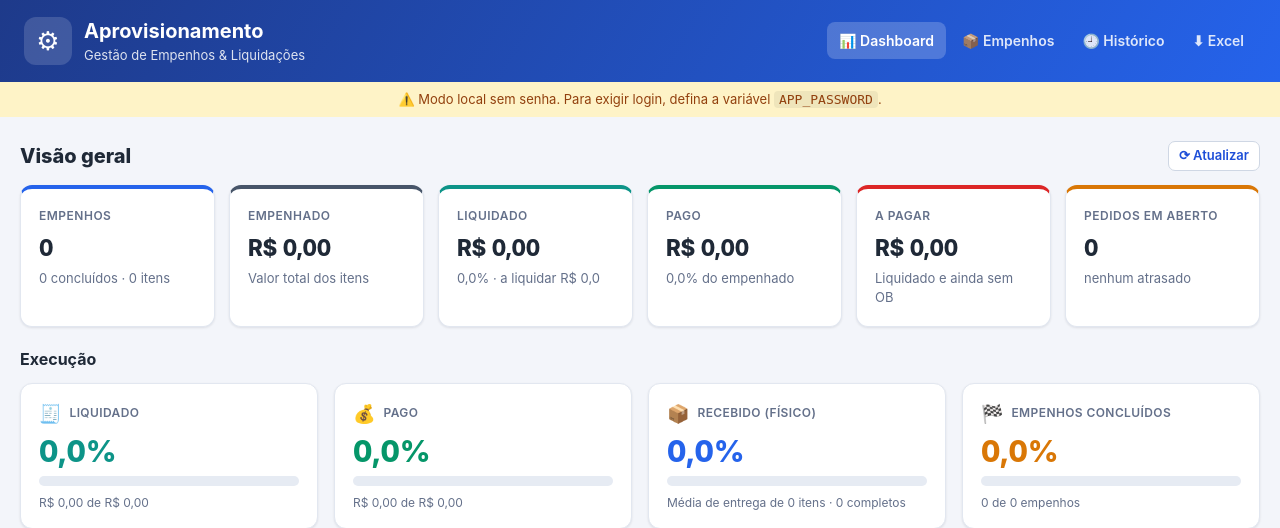
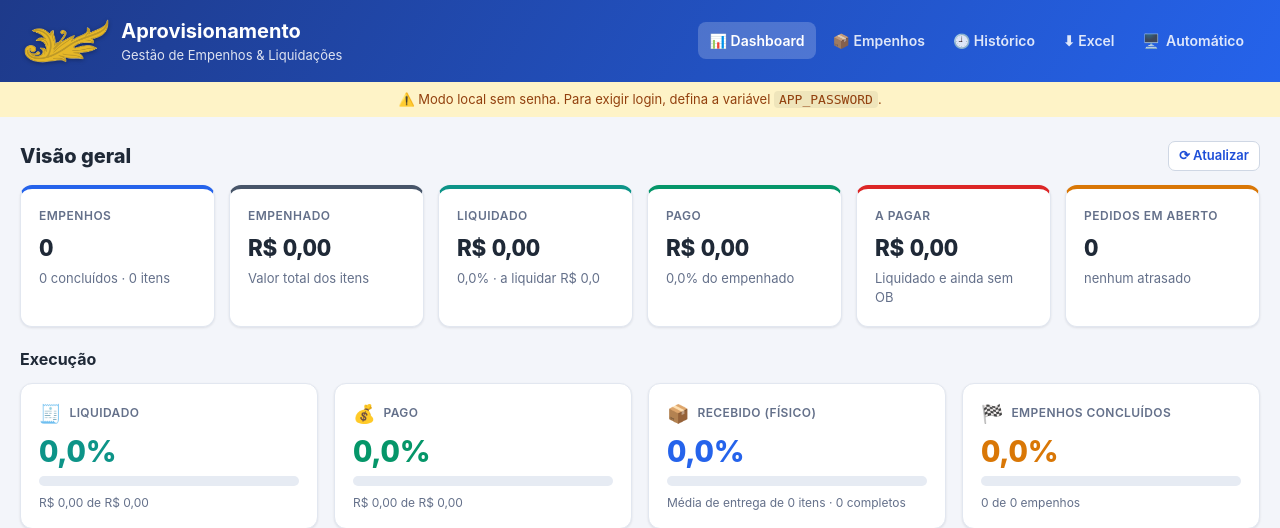
Before and after one commit to Mchristopher120/setordeaprovisionamento, a Flask app: page / in a window 1280 px wide. Shown: the top 528 px of the page. Run offline with Flask 3, Linux system fonts and the light colour scheme; data that the repository does not hold is empty; some libraries are stand-ins or nearby versions.

Commit message:
Modo escuro, folha de acanto da Logística e brasão do 3º CGEO no PDF
- Tema claro/escuro/automático (segue o sistema), com botão no topo e
  escolha salva no navegador; aplicado antes de desenhar a página
- Cores fixas do CSS viraram variáveis, com paleta escura própria
- Folha de acanto (Logística do Exército) como marca no dashboard e no login
- Brasão do 3º CGEO no cabeçalho do PDF do pedido

Co-Authored-By: Claude Opus 5.5 <noreply@anthropic.com>
Claude-Session: https://claude.ai/code/session_01RudTbaL8u1AjbmLtG6hihD

```diff
--- a/app.py
+++ b/app.py
@@ -1196,6 +1196,10 @@ def api_pedido_pdf(pid):
     LIGHT = (180, 196, 224)
     pdf.set_fill_color(*NAVY)
     pdf.rect(0, 0, 210, 30, "F")
+    # Brasão do 3º CGEO à esquerda do cabeçalho
+    brasao = os.path.join(BASE_DIR, "static", "img", "3cgeo.png")
+    if os.path.exists(brasao):
+        pdf.image(brasao, x=14, y=2.5, h=25)
     pdf.set_text_color(255, 255, 255)
     pdf.set_y(4.5)
     pdf.set_font("ArialU", "B", 9)
--- a/static/style.css
+++ b/static/style.css
@@ -28,6 +28,100 @@
     --shadow-hover: 0 6px 18px rgba(16,24,40,.08);
     --radius: 12px;
     --focus: 0 0 0 3px rgba(37,99,235,.28);
+    --primary-hover: #1d4ed8;
+    --surface-3: #eef1f6;
+    --input-bg: #ffffff;
+    --row-hover: #fafbfe;
+    --skel-a: #eef1f6;
+    --skel-b: #f7f9fc;
+    --ok-text: #047857;
+    --warn-text: #b45309;
+    --info-text: #0369a1;
+    --neutral-text: #475569;
+    --err-text: #7f1d1d;
+    --err-border: #f5b5b5;
+    --danger-border: #f3c4c4;
+    --danger-border-hover: #eba5a5;
+    --sec-border-hover: #b9c9ee;
+    --row-alert: #fff7f7;
+    --row-alert-hover: #fff0f0;
+    --alert-soft-bg: #fffafa;
+    --alert-soft-border: #fde2e2;
+    --ok-border: #a7f3d0;
+    --toast-bg: #1f2937;
+    --banner-text: #92400e;
+    --code-bg: rgba(0,0,0,.06);
+    --nf-line: #eef0f4;
+    --kpi-slate: #475569;
+    --topbar-bg: linear-gradient(120deg, #1e3a8a, #2563eb);
+    --auth-bg: linear-gradient(135deg, #1e3a8a 0%, #2563eb 60%, #3b82f6 100%);
+    --overlay: rgba(15,23,42,.55);
+    --hover-tint: rgba(37,99,235,.06);
+    color-scheme: light;
+}
+
+/* ---------- Tema escuro ----------
+   Aplicado por static/tema.js (data-theme="dark"), conforme a escolha
+   do usuário ou o tema do sistema operacional. */
+:root[data-theme="dark"] {
+    --bg: #0e131b;
+    --card: #161d28;
+    --surface-2: #1b2330;
+    --surface-3: #252f3f;
+    --border: #283243;
+    --border-strong: #374357;
+    --text: #e5e9f0;
+    --muted: #97a3b6;
+    --primary: #3b82f6;
+    --primary-hover: #2563eb;
+    --primary-dark: #93c5fd;
+    --primary-bg: rgba(59,130,246,.16);
+    --green: #34d399;
+    --green-bg: rgba(16,185,129,.16);
+    --red: #f87171;
+    --red-bg: rgba(239,68,68,.16);
+    --amber: #fbbf24;
+    --amber-bg: rgba(245,158,11,.16);
+    --warning: #a78bfa;
+    --warning-bg: rgba(139,92,246,.18);
+    --info: #38bdf8;
+    --info-bg: rgba(14,165,233,.16);
+    --track: #273142;
+    --liq: #22d3ee;
+    --liq-strong: #67e8f9;
+    --teal-bg: rgba(45,212,191,.15);
+    --slate: #64748b;
+    --shadow: 0 1px 3px rgba(0,0,0,.4), 0 1px 2px rgba(0,0,0,.3);
+    --shadow-hover: 0 6px 18px rgba(0,0,0,.45);
+    --focus: 0 0 0 3px rgba(96,165,250,.45);
+    --input-bg: #111821;
+    --row-hover: #1b2331;
+    --skel-a: #1b2330;
+    --skel-b: #232d3c;
+    --ok-text: #6ee7b7;
+    --warn-text: #fcd34d;
+    --info-text: #7dd3fc;
+    --neutral-text: #cbd5e1;
+    --err-text: #fecaca;
+    --err-border: rgba(248,113,113,.4);
+    --danger-border: rgba(248,113,113,.4);
+    --danger-border-hover: rgba(248,113,113,.65);
+    --sec-border-hover: #4b6aa8;
+    --row-alert: rgba(239,68,68,.07);
+    --row-alert-hover: rgba(239,68,68,.12);
+    --alert-soft-bg: rgba(239,68,68,.06);
+    --alert-soft-border: rgba(239,68,68,.28);
+    --ok-border: rgba(52,211,153,.35);
+    --toast-bg: #334155;
+    --banner-text: #fcd34d;
+    --code-bg: rgba(255,255,255,.1);
+    --nf-line: #232c3a;
+    --kpi-slate: #64748b;
+    --topbar-bg: linear-gradient(120deg, #0b1533, #1e3a8a);
+    --auth-bg: linear-gradient(135deg, #070d1f 0%, #10224f 60%, #1e3a8a 100%);
+    --overlay: rgba(0,0,0,.65);
+    --hover-tint: rgba(96,165,250,.08);
+    color-scheme: dark;
 }
 
 * { box-sizing: border-box; margin: 0; padding: 0; }
@@ -531,15 +625,18 @@ h4 { font-size: 15px; font-weight: 700; margin: 16px 0 10px; color: var(--text);
     color: #fff; font-size: 13px; padding: 6px 10px; margin-left: 8px;
     border-left: 1px solid rgba(255,255,255,.25); max-width: 180px; overflow: hidden; text-overflow: ellipsis; white-space: nowrap;
 }
-.banner-aviso { background: var(--amber-bg); color: #92400e; font-size: 13px; text-align: center; padding: 8px 16px; }
-.banner-aviso code, .auth-card code { background: rgba(0,0,0,.06); padding: 1px 5px; border-radius: 4px; }
+.logo-img { height: 44px; width: auto; display: block; filter: drop-shadow(0 1px 2px rgba(0,0,0,.35)); }
+.auth-logo-img { height: 62px; width: auto; margin: 0 auto 4px; display: block; }
+.btn-tema { background: none; border: none; font: inherit; font-size: 14px; font-weight: 600; cursor: pointer; display: inline-flex; gap: 6px; align-items: center; }
+.banner-aviso { background: var(--amber-bg); color: var(--banner-text); font-size: 13px; text-align: center; padding: 8px 16px; }
+.banner-aviso code, .auth-card code { background: var(--code-bg); padding: 1px 5px; border-radius: 4px; }
 .page-head { display: flex; justify-content: space-between; align-items: center; margin-bottom: 14px; gap: 12px; }
 .page-title { font-size: 20px; font-weight: 800; }
 
 /* ---------- Login / erro ---------- */
 .auth-body {
     min-height: 100vh; display: flex; align-items: center; justify-content: center; padding: 20px;
-    background: linear-gradient(135deg, #1e3a8a 0%, #2563eb 60%, #3b82f6 100%);
+    background: var(--auth-bg);
 }
 .auth-card {
     background: var(--card); border-radius: 16px; box-shadow: 0 24px 60px rgba(15,23,42,.35);
--- /dev/null
+++ b/static/tema.js
@@ -0,0 +1,51 @@
+// Tema claro / escuro. Carregado no <head> para aplicar antes de desenhar a página
+// (evita o "flash" branco). Preferência: 'auto' (segue o sistema), 'dark' ou 'light'.
+(function () {
+    var CHAVE = 'aprov-tema';
+    var midia = window.matchMedia ? window.matchMedia('(prefers-color-scheme: dark)') : null;
+
+    var memoria = null; // usado se o navegador bloquear o armazenamento
+    function lerPreferencia() {
+        if (memoria) return memoria;
+        try { return localStorage.getItem(CHAVE) || 'auto'; } catch (e) { return 'auto'; }
+    }
+    function salvarPreferencia(v) {
+        memoria = v;
+        try { localStorage.setItem(CHAVE, v); } catch (e) { /* vale só nesta página */ }
+    }
+    function aplicar(pref) {
+        var escuro = pref === 'dark' || (pref === 'auto' && midia && midia.matches);
+        document.documentElement.setAttribute('data-theme', escuro ? 'dark' : 'light');
+        document.documentElement.setAttribute('data-tema-pref', pref);
+        var btn = document.getElementById('btnTema');
+        if (btn) {
+            var info = {
+                auto: ['🖥️', 'Automático', 'Tema automático (segue o sistema). Clique para escuro.'],
+                dark: ['🌙', 'Escuro', 'Tema escuro. Clique para claro.'],
+                light: ['☀️', 'Claro', 'Tema claro. Clique para automático.'],
+            }[pref];
+            btn.innerHTML = '<span aria-hidden="true">' + info[0] + '</span><span class="tema-rotulo">' + info[1] + '</span>';
+            btn.title = info[2];
+            btn.setAttribute('aria-label', info[2]);
+        }
+    }
+
+    var pref = lerPreferencia();
+    aplicar(pref);
+
+    if (midia) {
+        var mudou = function () { if (lerPreferencia() === 'auto') aplicar('auto'); };
+        if (midia.addEventListener) midia.addEventListener('change', mudou); else if (midia.addListener) midia.addListener(mudou);
+    }
+
+    document.addEventListener('DOMContentLoaded', function () {
+        aplicar(lerPreferencia());
+        var btn = document.getElementById('btnTema');
+        if (!btn) return;
+        btn.addEventListener('click', function () {
+            var proximo = { auto: 'dark', dark: 'light', light: 'auto' }[lerPreferencia()] || 'auto';
+            salvarPreferencia(proximo);
+            aplicar(proximo);
+        });
+    });
+})();
--- a/templates/_topbar.html
+++ b/templates/_topbar.html
@@ -1,6 +1,10 @@
 <header class="topbar">
     <div class="brand">
+        {% if logo_img %}
+        <img class="logo-img" src="{{ url_for('static', filename=logo_img) }}" alt="{{ logo_alt or '' }}" width="78" height="40">
+        {% else %}
         <span class="logo">{{ icone }}</span>
+        {% endif %}
         <div>
             <h1>{{ titulo }}</h1>
             <p class="sub">{{ subtitulo }}</p>
@@ -11,6 +15,7 @@
         <a href="/empenhos" class="nav-link {{ 'active' if pagina == 'empenhos' }}" {% if pagina == 'empenhos' %}aria-current="page"{% endif %}>📦 Empenhos</a>
         <a href="/historico" class="nav-link {{ 'active' if pagina == 'historico' }}" {% if pagina == 'historico' %}aria-current="page"{% endif %}>🕘 Histórico</a>
         <a href="/api/exportar.xlsx" class="nav-link" title="Baixar planilha Excel com todos os dados">⬇ Excel</a>
+        <button type="button" id="btnTema" class="nav-link btn-tema">🖥️ <span class="tema-rotulo">Automático</span></button>
         {% if auth_ativa %}
         <span class="nav-user" title="Conectado como {{ usuario }}">👤 {{ usuario }}</span>
         <a href="/logout" class="nav-link">Sair</a>
--- a/templates/empenhos.html
+++ b/templates/empenhos.html
@@ -5,6 +5,7 @@
     <meta name="viewport" content="width=device-width, initial-scale=1.0">
     <title>Empenhos - Aprovisionamento</title>
     <link rel="stylesheet" href="{{ url_for('static', filename='style.css') }}">
+    <script src="{{ url_for('static', filename='tema.js') }}"></script>
 </head>
 <body>
     {% set pagina = 'empenhos' %}{% set icone = '📦' %}{% set titulo = 'Empenhos, Pedidos & Recebimentos' %}{% set subtitulo = 'Cadastro por item • Liquidação (NF) • Pagamento (OB)' %}
--- a/templates/erro.html
+++ b/templates/erro.html
@@ -5,6 +5,7 @@
     <meta name="viewport" content="width=device-width, initial-scale=1.0">
     <title>Aprovisionamento</title>
     <link rel="stylesheet" href="{{ url_for('static', filename='style.css') }}">
+    <script src="{{ url_for('static', filename='tema.js') }}"></script>
 </head>
 <body class="auth-body">
     <main class="auth-card">
--- a/templates/historico.html
+++ b/templates/historico.html
@@ -5,6 +5,7 @@
     <meta name="viewport" content="width=device-width, initial-scale=1.0">
     <title>Histórico - Aprovisionamento</title>
     <link rel="stylesheet" href="{{ url_for('static', filename='style.css') }}">
+    <script src="{{ url_for('static', filename='tema.js') }}"></script>
 </head>
 <body>
     {% set pagina = 'historico' %}{% set icone = '🕘' %}{% set titulo = 'Histórico & Lixeira' %}{% set subtitulo = 'Quem fez o quê • Restaurar exclusões' %}
--- a/templates/index.html
+++ b/templates/index.html
@@ -5,9 +5,10 @@
     <meta name="viewport" content="width=device-width, initial-scale=1.0">
     <title>Dashboard de Aprovisionamento</title>
     <link rel="stylesheet" href="{{ url_for('static', filename='style.css') }}">
+    <script src="{{ url_for('static', filename='tema.js') }}"></script>
 </head>
 <body>
-    {% set pagina = 'dashboard' %}{% set icone = '⚙' %}{% set titulo = 'Aprovisionamento' %}{% set subtitulo = 'Gestão de Empenhos & Liquidações' %}
+    {% set pagina = 'dashboard' %}{% set icone = '⚙' %}{% set logo_img = 'img/logistica.png' %}{% set logo_alt = 'Logística do Exército Brasileiro' %}{% set titulo = 'Aprovisionamento' %}{% set subtitulo = 'Gestão de Empenhos & Liquidações' %}
     {% include '_topbar.html' %}
 
     <main class="container">
--- a/templates/login.html
+++ b/templates/login.html
@@ -5,10 +5,11 @@
     <meta name="viewport" content="width=device-width, initial-scale=1.0">
     <title>Entrar — Aprovisionamento</title>
     <link rel="stylesheet" href="{{ url_for('static', filename='style.css') }}">
+    <script src="{{ url_for('static', filename='tema.js') }}"></script>
 </head>
 <body class="auth-body">
     <main class="auth-card">
-        <span class="auth-logo">⚙</span>
+        <img class="auth-logo-img" src="{{ url_for('static', filename='img/logistica.png') }}" alt="Logística do Exército Brasileiro" width="120" height="62">
         <h1>Aprovisionamento</h1>
         {% if sem_senha %}
             <p class="muted">O sistema está bloqueado porque nenhuma senha foi configurada.</p>
```
Also changed, not shown: other parts of static/style.css (+28 -27 lines), README.md, static/img/3cgeo.png (added), static/img/logistica.png (added).
